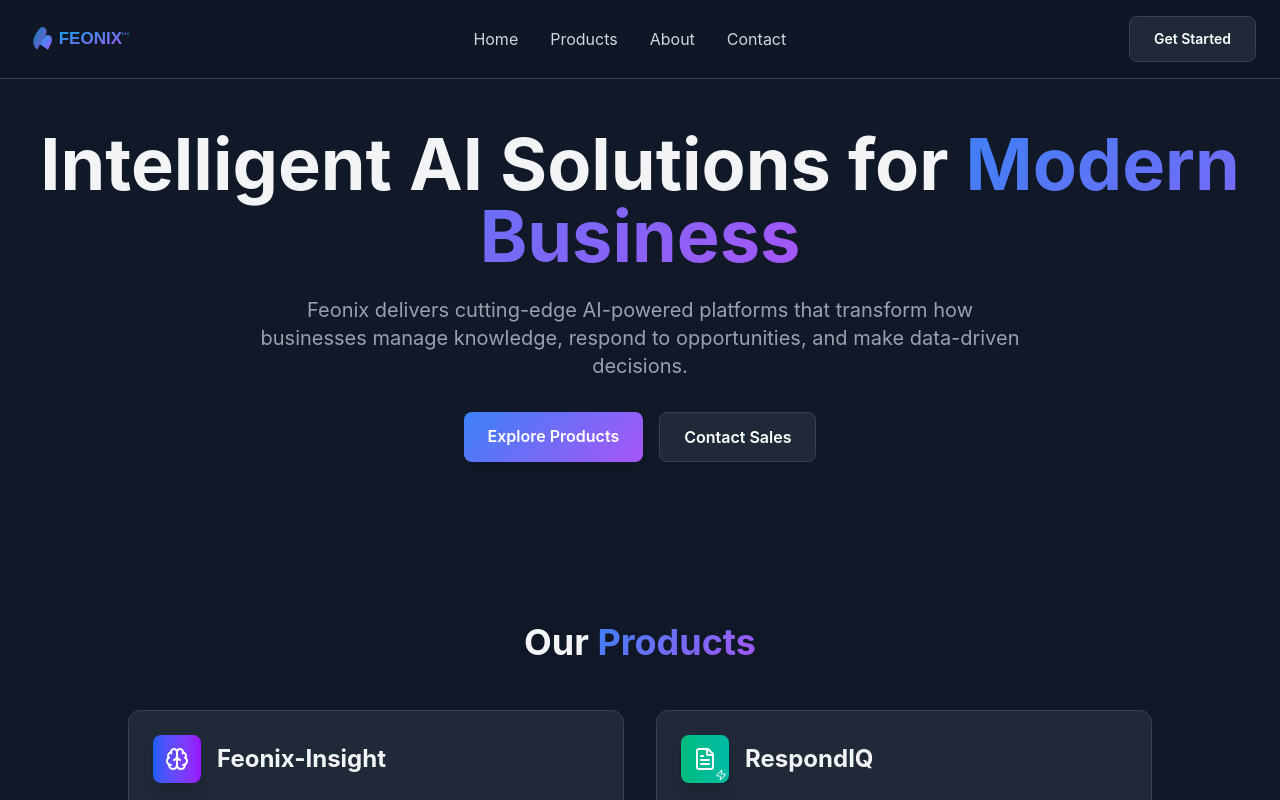
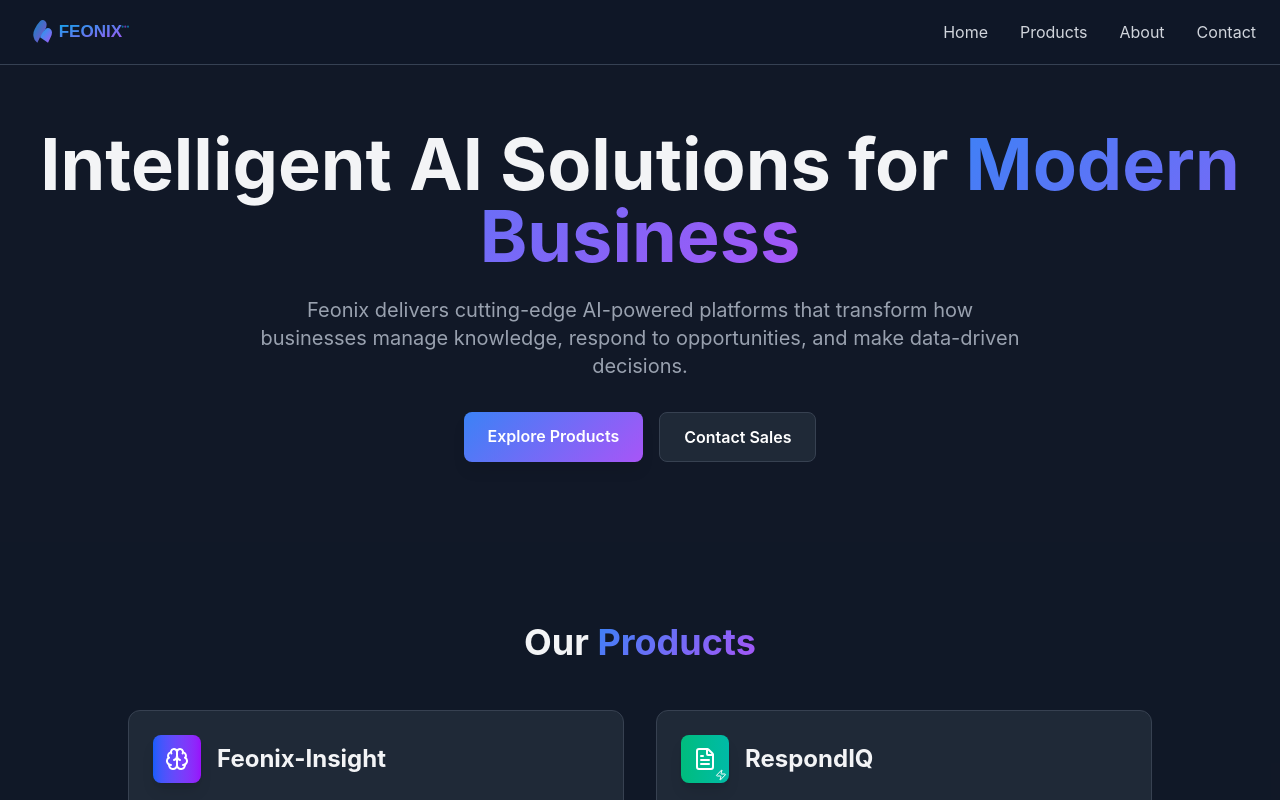
Before and after one commit to Tricky-Trickster/feonix-landing, a React (Vite) app: page / in a window 1280 px wide. Shown: the top 800 px of the page. Built offline with nearby package versions, Linux system fonts and the light colour scheme.

Commit message:
Remove Get Started button from header

```diff
--- a/src/components/Header.tsx
+++ b/src/components/Header.tsx
@@ -24,12 +24,6 @@
               Contact
             </Link>
           </div>
-
-          <div className="flex items-center space-x-4">
-            <a href="mailto:info@feonix.ai" className="btn-secondary text-sm">
-              Get Started
-            </a>
-          </div>
         </div>
       </nav>
     </header>
```
